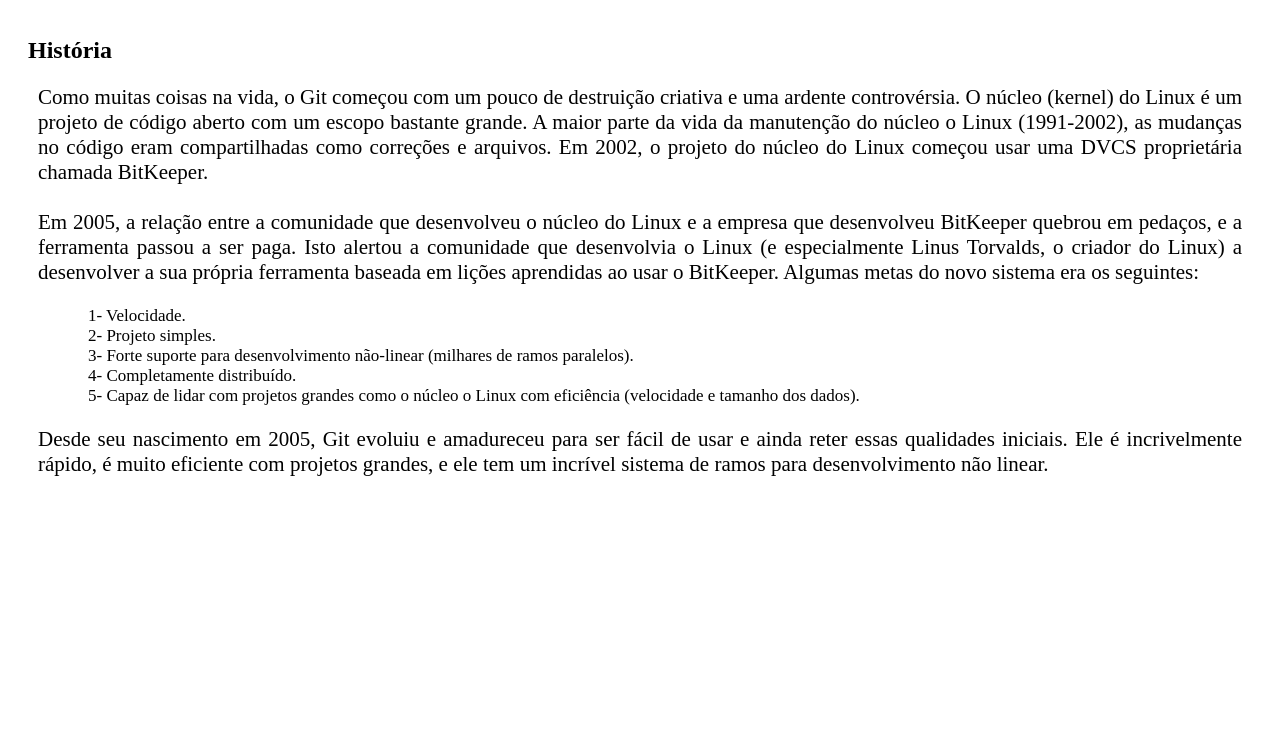
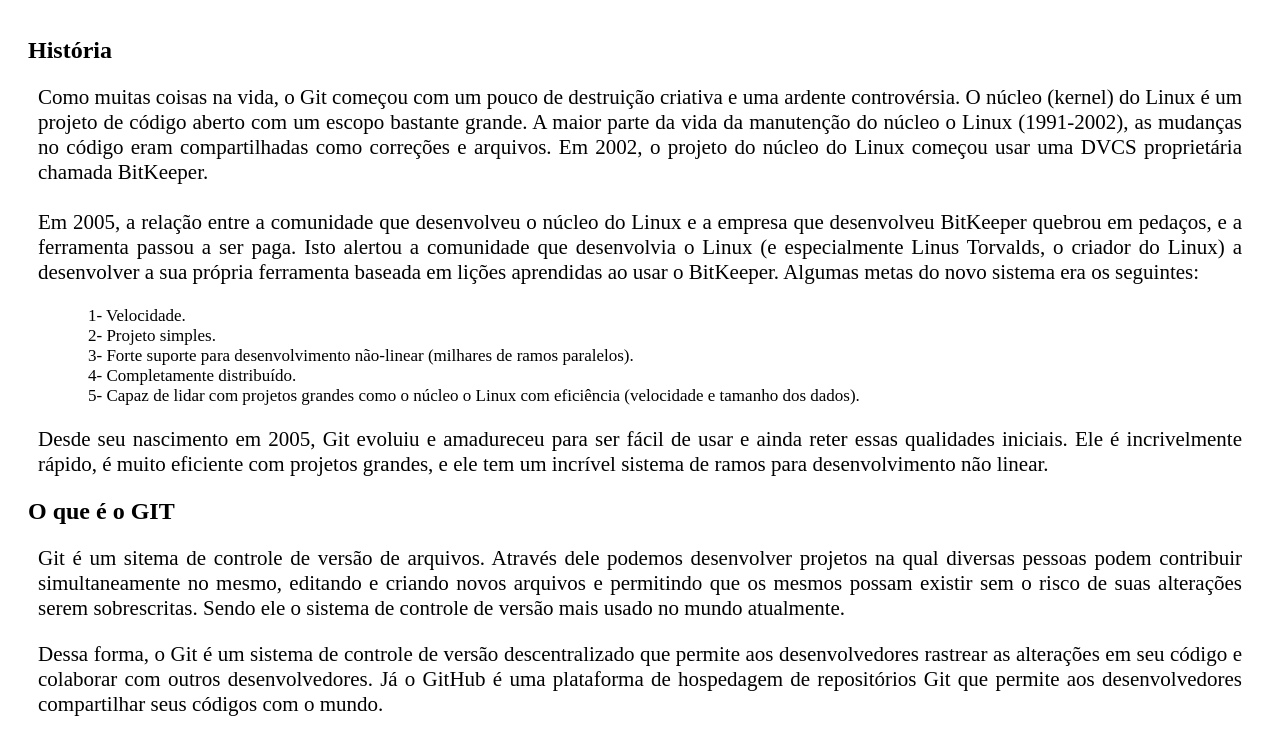
Before and after one commit to Gerencia-de-configuracao-e-mudancas/constru-o-de-p-gina-sobre-git-grupogt, a plain HTML site: page index.html in a window 1280 px wide. Shown: the part 161-899 px from the top of the page. Before the commit the page ends 800 px from the top, so only its background shows below. Drawn offline with Linux system fonts and the light colour scheme.

Commit message:
Adicionando o que é Git

```diff
--- a/index.html
+++ b/index.html
@@ -47,5 +47,18 @@
         </p>
     </p>
     </div>
+    <div>
+      <h2 id="o que é">O que é o GIT</h2>
+      <p>
+        Git é um sitema de controle de versão de arquivos. Através dele podemos desenvolver projetos na qual diversas pessoas podem contribuir simultaneamente no mesmo,
+        editando e criando novos arquivos e permitindo que os mesmos possam existir sem o risco de suas alterações serem sobrescritas.
+        Sendo ele o sistema de controle de versão mais usado no mundo atualmente.<br>
+        <p>
+          Dessa forma, o Git é um sistema de controle de versão descentralizado que permite aos desenvolvedores rastrear as alterações em seu código e colaborar  com outros desenvolvedores.
+          Já o GitHub é uma plataforma de hospedagem de repositórios Git que permite aos desenvolvedores  compartilhar seus códigos com o mundo.
+          <br>
+        </p>
+      </p>
+    </div>
 </body>
 </html>
```
